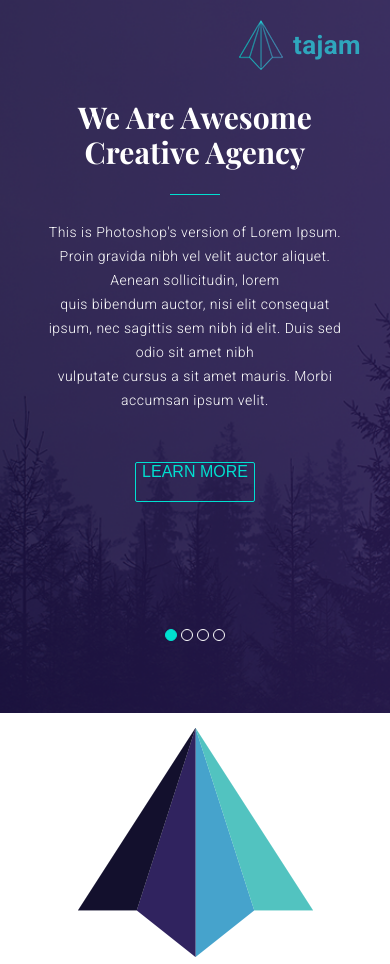
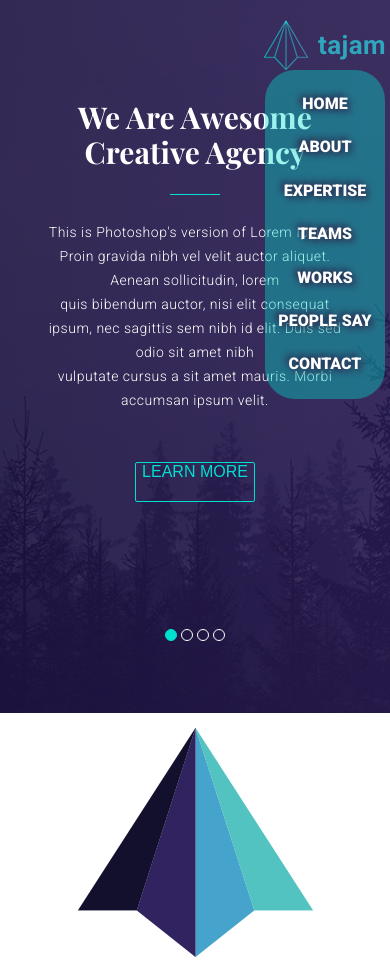
Before and after one commit to matsevich/cahee-most, a plain HTML site: page index.html in a window 390 px wide. Shown: the top 964 px of the page. Drawn offline with nearby package versions, Linux system fonts and the light colour scheme; a web font is replaced by a local one.

Commit message:
last commit

```diff
--- a/index.html
+++ b/index.html
@@ -16,7 +16,11 @@
     <div class="topper__wrapper">
       <div class="topper__conteiner">
         <header class="topper__header">
-          <div class="header__logo" onclick="myMenu()">
+          <div class="header__logo logo">
+            <img src="img/logo.png" alt="tajam logo">
+            <p class="header__logo-text"> tajam</p>
+          </div>
+          <div class="header__logo menu" onclick="myMenu()">
             <img src="img/logo.png" alt="tajam logo">
             <p class="header__logo-text"> tajam</p>
           </div>
--- a/sass/media.sass
+++ b/sass/media.sass
@@ -64,11 +64,12 @@
 @media screen and ( max-width: 575px )
   .topper__wrapper
     max-width: 300px
-  .header__nav-menu
+
+  .topper__wrapper .logo
     display: none
-    background-color: #00e0d163
-    border-radius: 30px
-    transition: 2s
+  .topper__wrapper .menu
+    display: flex
+
   .topper__title .title-topic
     padding-top: 100px
   .header__nav-menu .menu-list
@@ -77,13 +78,13 @@
     justify-content: flex-end
     flex-direction: column
     align-items: flex-end
-    width: 140px
-    right: 20px
+    width: 120px
+    right: 5px
   .header__nav-menu .menu-list .menu-item
     font-size: 16px
-    width: 140px
+    width: 120px
     justify-content: center
-    margin: 25px 10px 25px
+    margin: 25px auto 25px
   .our-story__wrapper
     max-width: 300px
   .our-story__conteiner
@@ -154,7 +155,11 @@
   .footer__top
     padding-top: 25px
   .topper__wrapper .header__logo
-    width: 140px
+    width: 120px
     justify-content: center
   .header__logo-text
     font-weight: 700
+  .header__nav-menu
+    background-color: #00e0d163
+    border-radius: 30px
+    transition: 2s
--- a/sass/style.sass
+++ b/sass/style.sass
@@ -66,6 +66,9 @@
     cursor: pointer
     &:active
       transform: scale(0.98)
+  .menu
+    display: none
+    position: relative
 .header__logo-text
     color: #2fa6bd
     @include roboto-thin
```
Also changed, not shown: css/media.css, css/style.css.
